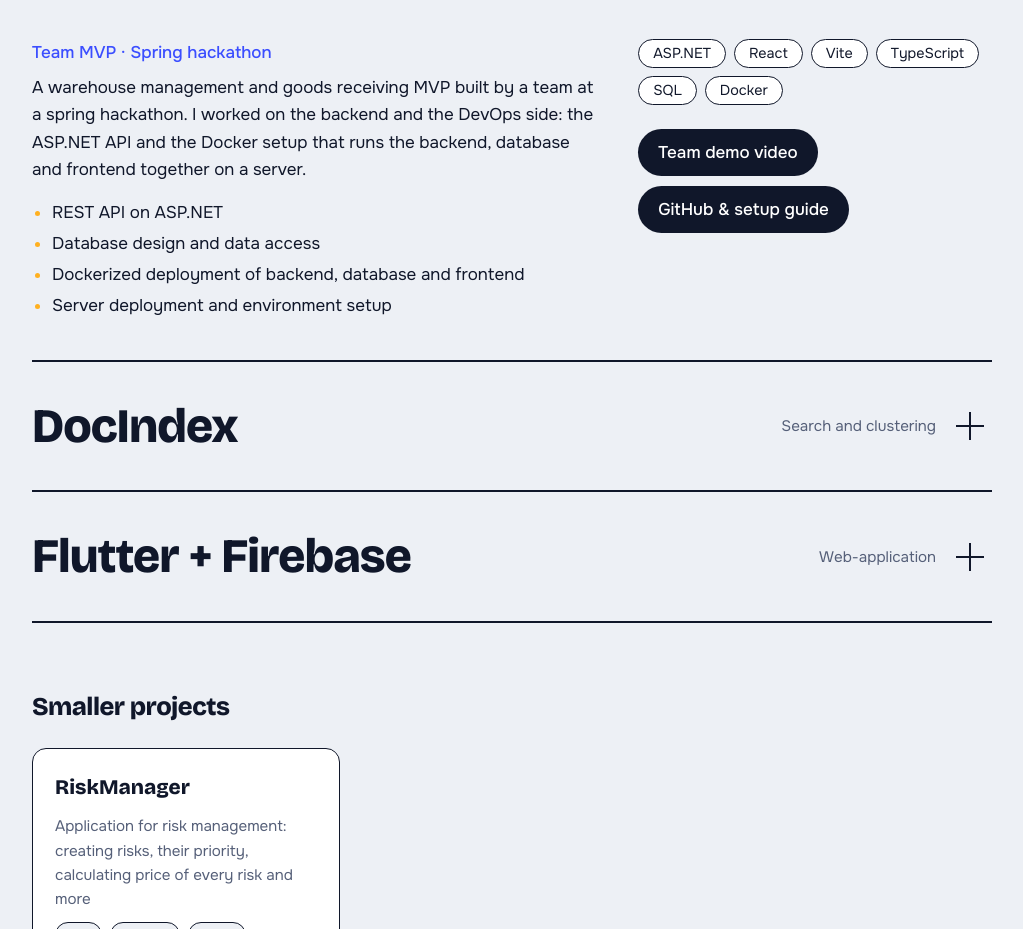
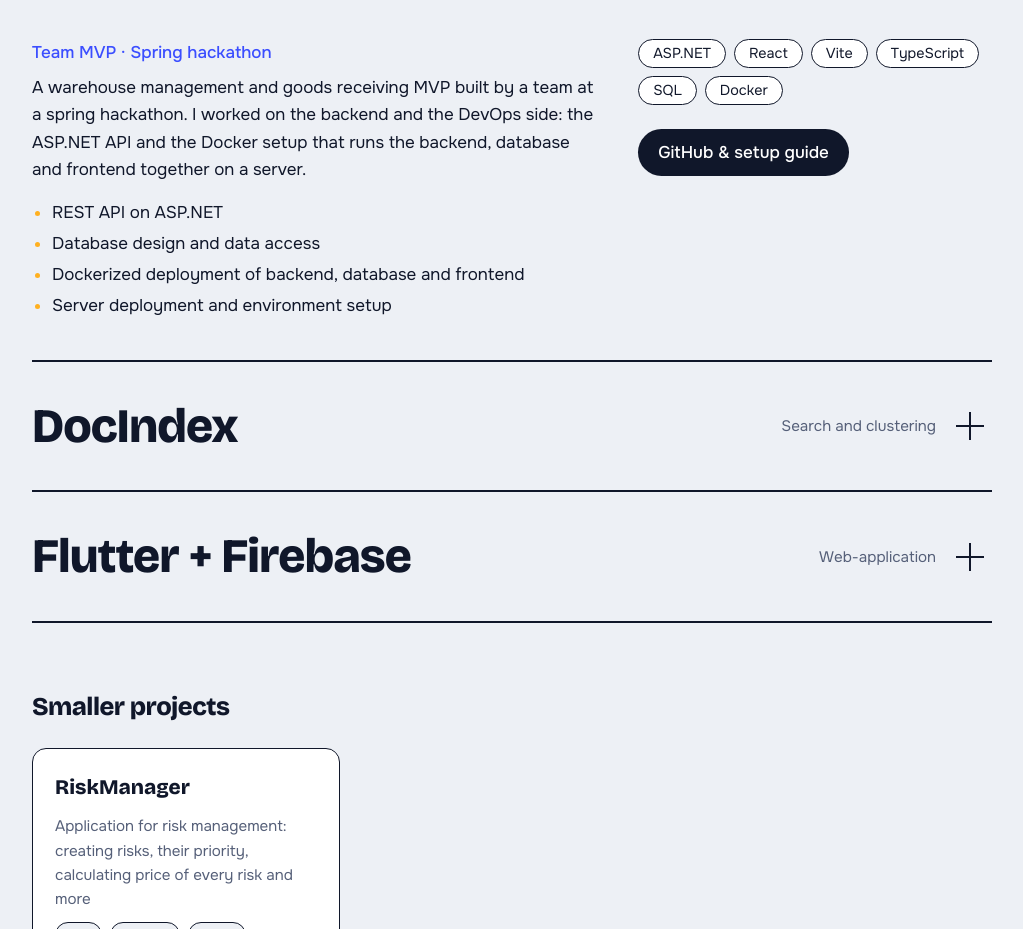
Before and after one commit to pelmenchik52/MyPortfolio, a React (Vite) app: page / in a window 1280 px wide. Shown: the part 1120-2049 px from the top of the page, without its empty margins (128-1151 px from the left). Built offline with nearby package versions, Linux system fonts and the light colour scheme.

Commit message:
add href to github for DocIndex

```diff
--- a/src/data.js
+++ b/src/data.js
@@ -28,7 +28,6 @@ export const projects = [
       'Server deployment and environment setup',
     ],
     links: [
-      { label: 'Team demo video', href: '#' },
       { label: 'GitHub & setup guide', href: 'https://github.com/pelmenchik52/LoTaS.git' },
     ],
     images: ['public/screens/auth-window.png',
@@ -50,7 +49,7 @@ export const projects = [
       'Search for the most similar',
       'Command, Singleton, and other GoF patterns.',
     ],
-    links: [{ label: 'GitHub', href: '#' }],
+    links: [{ label: 'GitHub', href: 'https://github.com/pelmenchik52/DocIndex.git' }],
   },
   {
     title: 'Flutter + Firebase',
@@ -75,7 +74,7 @@ export const small = [
 
 export const contacts = [
   { label: 'GitHub', href: 'https://github.com/pelmenchik52' },
-  { label: 'Email', href: 'vladzo16092006@gmail.com' },
+  { label: 'Email', href: 'mailto:vladzo16092006@gmail.com' },
   { label: 'LinkedIn', href: 'https://www.linkedin.com/in/владислав-андреєв-b6962b336?utm_source=share_via&utm_content=profile&utm_medium=member_android' },
   { label: 'Telegram', href: 'https://t.me/vladzoa'},
   { label: 'Facebook', href: 'https://www.facebook.com/share/19tvvXT3Kr/'}
```
